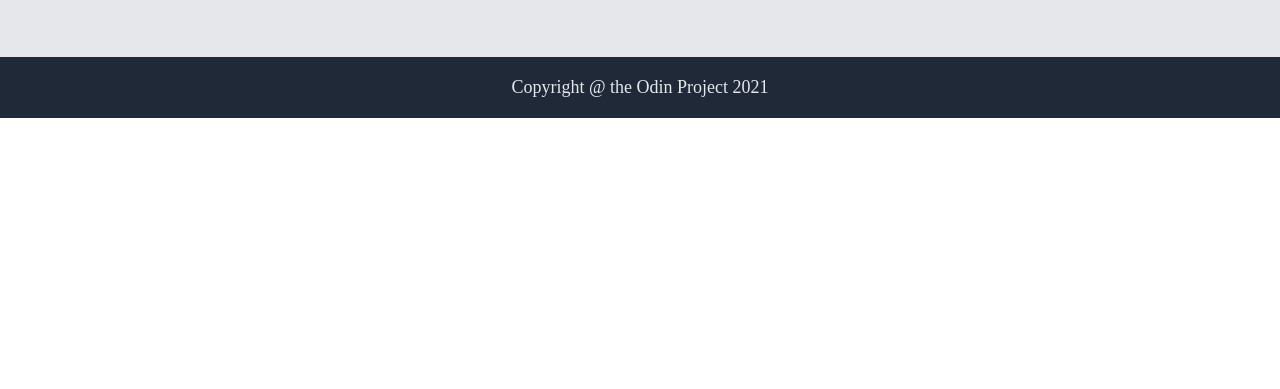
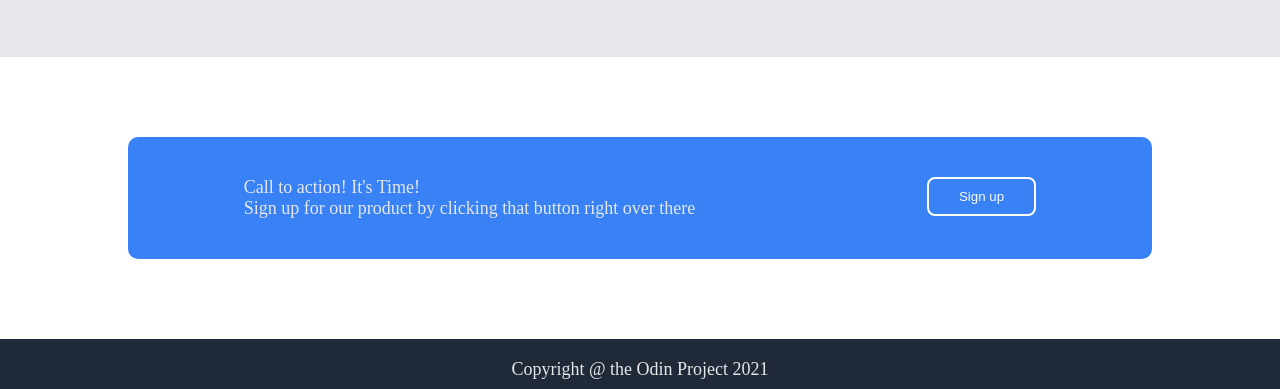
Before and after one commit to quavie19/Landing-Page, a plain HTML site: page index.html in a window 1280 px wide. Shown: the part 1063-1452 px from the top of the page. Before the commit the page ends 1181 px from the top, so only its background shows below. Drawn offline with Linux system fonts and the light colour scheme.

Commit message:
section 4

```diff
--- a/index.html
+++ b/index.html
@@ -35,7 +35,7 @@
 						/>
 					</div>
 				</section>
-				<!-- Grid section -->
+				<!--------- Grid section --------->
 				<div class="wrapper">
 					<div id="section-2">
 						<div class="title">Lorem ipsum dolor sit amet.</div>
@@ -83,6 +83,7 @@
 						</div>
 					</div>
 				</div>
+				<!---------- SECTION 3  -------->
 				<div id="section-3">
 					<blockquote class="quote">
 						<p>
@@ -95,6 +96,20 @@
 						<p>- Lorem ipsum dolor sit.</p>
 					</blockquote>
 				</div>
+				<!---------- SECTION 4  ---------->
+				<div id="section-4">
+					<div class="box">
+						<div class="box-left">
+							<div>Call to action! It's Time!</div>
+							<div>
+								Sign up for our product by clicking that button right over there
+							</div>
+						</div>
+						<div class="box-right">
+							<button>Sign up</button>
+						</div>
+					</div>
+				</div>
 				<footer>Copyright @ the Odin Project 2021</footer>
 			</div>
 		</body>
--- a/style.css
+++ b/style.css
@@ -46,6 +46,7 @@ button {
 	border: none;
 	background-color: #3882f6;
 	border-radius: 8px;
+	color: #f9faf8;
 }
 
 .card img {
@@ -154,6 +155,31 @@ button {
 	margin-right: 50px;
 }
 
+/* Section 4 */
+#section-4 {
+	padding: 80px 0;
+	margin: 0 10%;
+}
+
+.box {
+	display: flex;
+	background-color: #3882f6;
+	justify-content: space-around;
+	padding: 40px 0;
+	border: none;
+	border-radius: 10px;
+	color: #e5e7eb;
+}
+
+.box-left {
+	display: flex;
+	flex-direction: column;
+}
+
+.box-right button {
+	border: 2px #fff solid;
+}
+
 /* Footer */
 footer {
 	display: flex;
```
